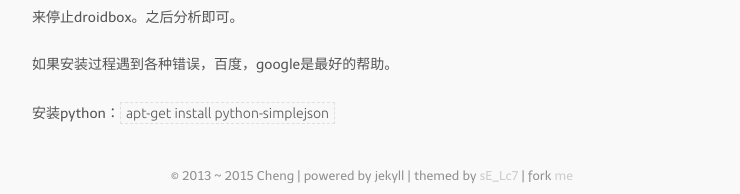
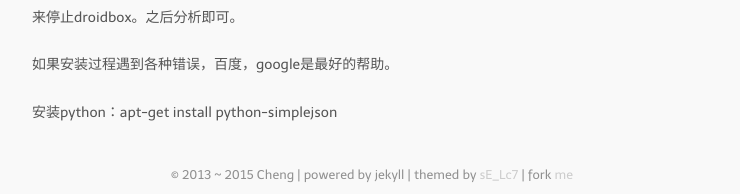
Before and after one commit to seLc7/seLc7.github.io, a Jekyll site: the page built from _posts/2013-07-08-ubuntu_droidbox.md, in a window 1280 px wide. Shown: the part 2031-2225 px from the top of the page, without its empty margins (268-1008 px from the left). Built offline with Jekyll 4.4.1, drawn with Linux system fonts in a browser that asks for light colours; Markdown is read by kramdown in place of the engine named in the settings; comment, search, counter and statistics services are not loaded.

```diff
--- a/_posts/2013-07-08-ubuntu_droidbox.md
+++ b/_posts/2013-07-08-ubuntu_droidbox.md
@@ -75,4 +75,4 @@ tags:
 
     如果安装过程遇到各种错误，百度，google是最好的帮助。
 
-    安装python：`apt-get install python-simplejson`
+    安装python：apt-get install python-simplejson
```
